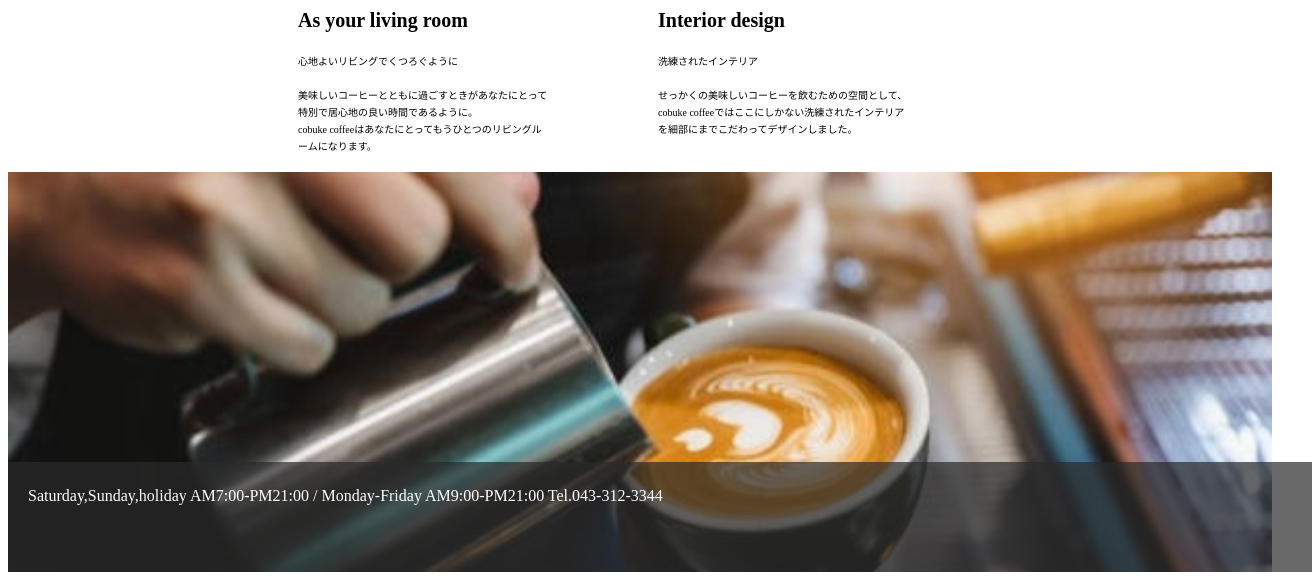
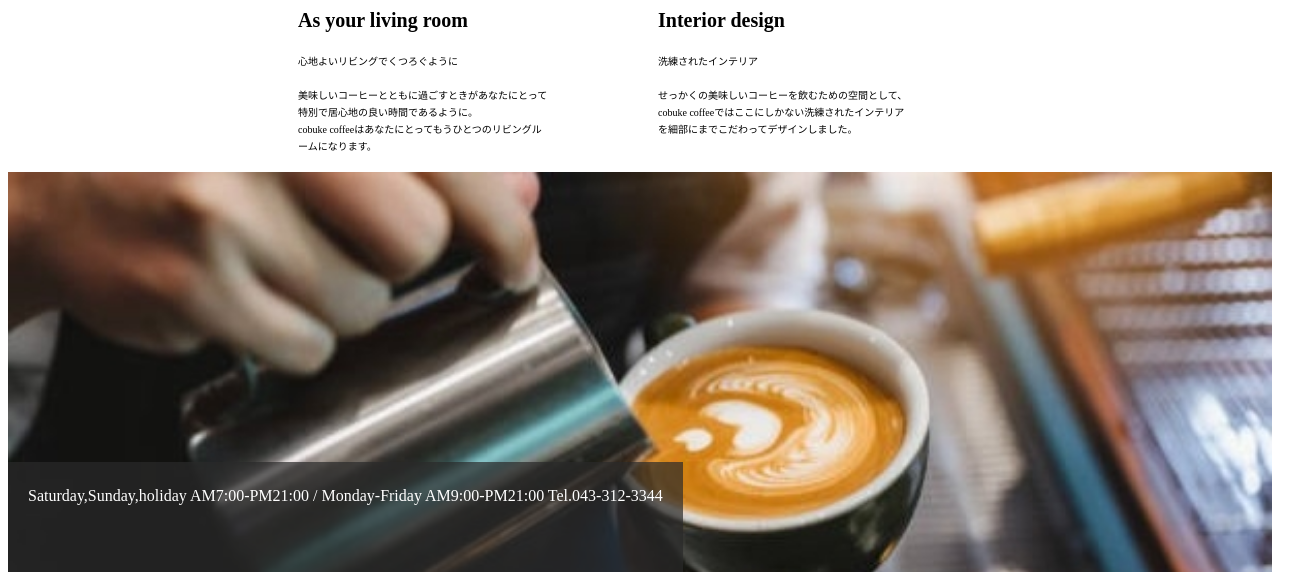
Before and after one commit to rusuntic/coffee, a plain HTML site: page index.html in a window 1280 px wide. Shown: the part 1778-2358 px from the top of the page, 1312 px wide, since content can reach past the window. Drawn offline with Linux system fonts and the light colour scheme.

Commit message:
Update style.css

```diff
--- a/CSS/style.css
+++ b/CSS/style.css
@@ -68,7 +68,6 @@ img {
 .menu-wrapper{
     background-color: #f0eceb;
     height:850px;
-    width: 100%;
     display: flex;
     position: relative;
 
@@ -200,7 +199,7 @@ footer{
     background-color: rgba(42, 42, 42, 0.7);
     color: white;
     height: 70px;
-    width: 100%;
+    background-size:cover;
     padding: 20px;
     position: absolute;
     bottom: 0%;
```
